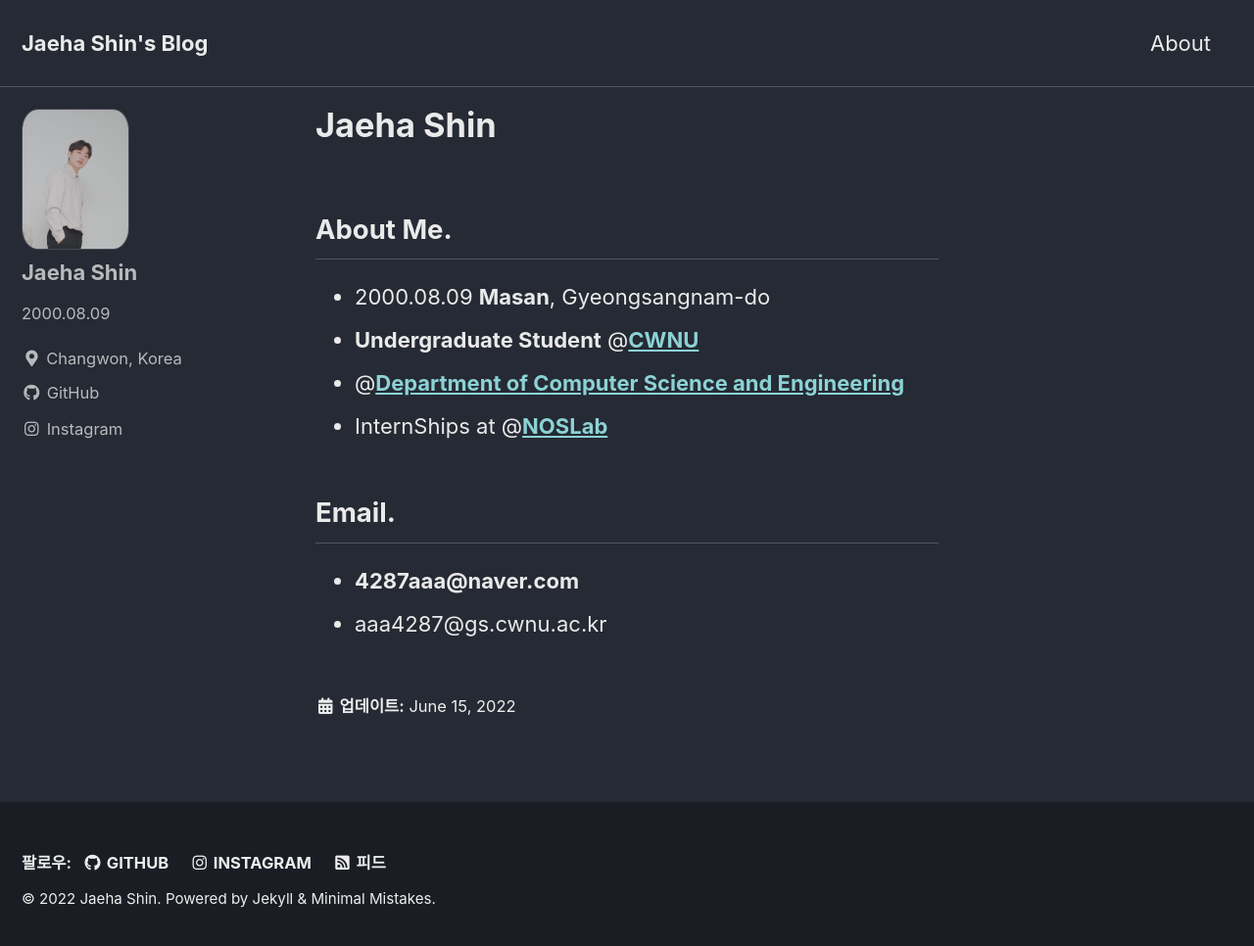
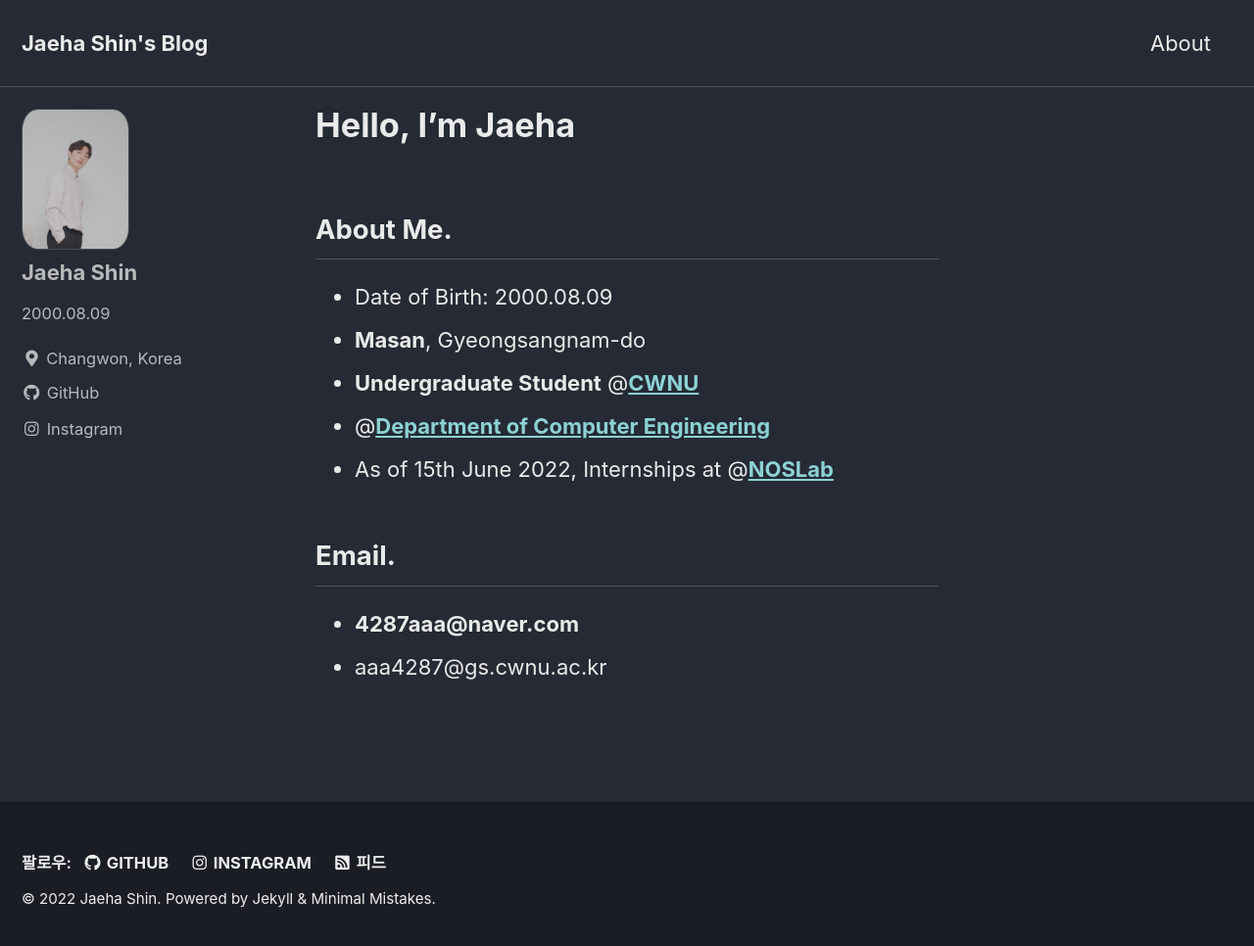
Before and after one commit to sjh4287/sjh4287.github.io, a Jekyll site: the page built from _pages/about.md, in a window 1280 px wide and 974 px high. Shown: the top 966 px of the window at 98% size. Built offline with Jekyll 4.4.1, drawn with Linux system fonts in a browser that asks for light colours; cached includes are drawn as plain includes.

Commit message:
blog 수정

```diff
--- a/_pages/about.md
+++ b/_pages/about.md
@@ -1,17 +1,16 @@
 ---
-title: "Jaeha Shin"
+title: "Hello, I'm Jaeha"
 permalink: /about/
 layout: single
 author_profile: true
-date: 2022-06-15
 ---
 
-
 ## About Me.
-- 2000.08.09 **Masan**, Gyeongsangnam-do
+- Date of Birth: 2000.08.09
+- **Masan**, Gyeongsangnam-do
 - **Undergraduate Student** @[**CWNU**](http://www.changwon.ac.kr/){:target="_blank"}
-- @[**Department of Computer Science and Engineering**](https://www.changwon.ac.kr/ce/main.do){:target="_blank"}
-- InternShips at @[**NOSLab**](https://noslab.github.io/){:target="_blank"}
+- @[**Department of Computer Engineering**](https://www.changwon.ac.kr/ce/main.do){:target="_blank"}
+- As of 15th June 2022, Internships at @[**NOSLab**](https://noslab.github.io/){:target="_blank"}
 
 ## Email.
 - **4287aaa@naver.com**
```
